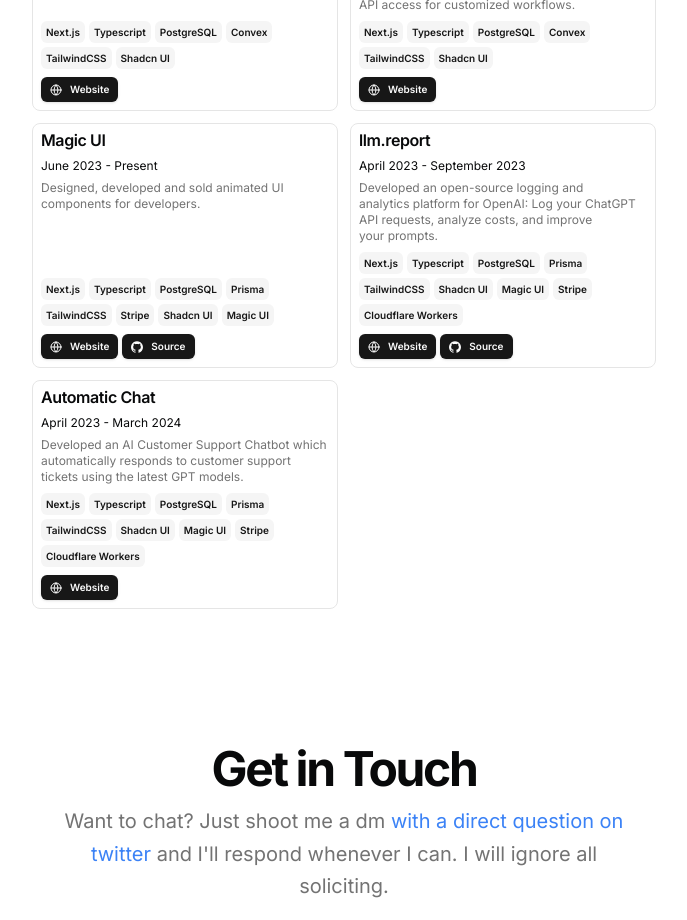
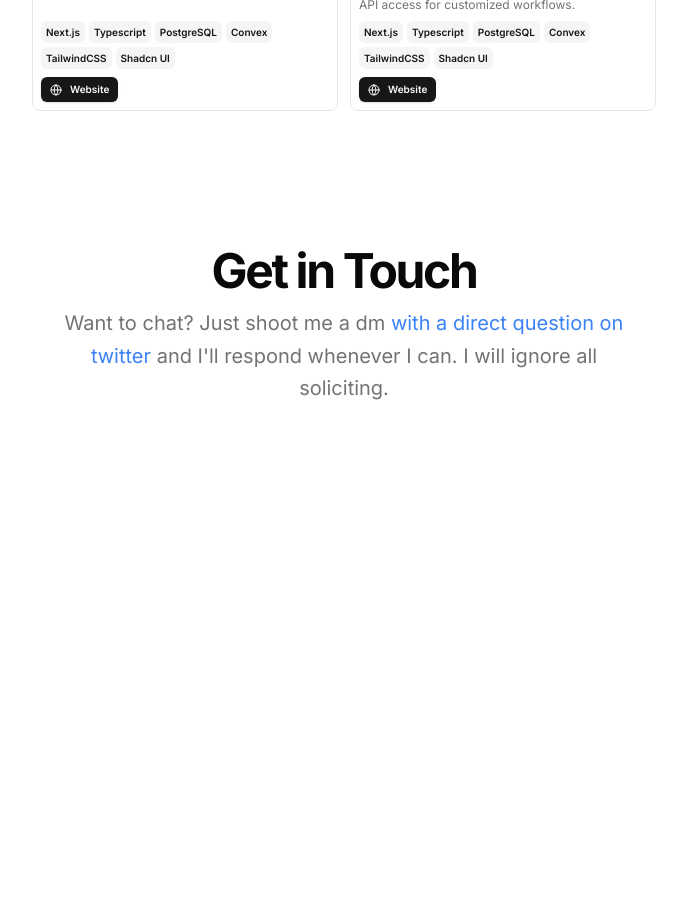
Before and after one commit to saadtresayyed10/new-portfolio, a Next.js app: page / in a window 1280 px wide. Shown: the part 1680-2600 px from the top of the page, without its empty margins (296-983 px from the left). After the commit the page ends 2235 px from the top, so only its background shows below. Built offline with nearby package versions, Linux system fonts and the light colour scheme.

Commit message:
Project done

```diff
--- a/src/data/resume.tsx
+++ b/src/data/resume.tsx
@@ -195,99 +195,5 @@
       video:
         "https://pub-83c5db439b40468498f97946200806f7.r2.dev/chat-collect.mp4",
     },
-    {
-      title: "Magic UI",
-      href: "https://magicui.design",
-      dates: "June 2023 - Present",
-      active: true,
-      description:
-        "Designed, developed and sold animated UI components for developers.",
-      technologies: [
-        "Next.js",
-        "Typescript",
-        "PostgreSQL",
-        "Prisma",
-        "TailwindCSS",
-        "Stripe",
-        "Shadcn UI",
-        "Magic UI",
-      ],
-      links: [
-        {
-          type: "Website",
-          href: "https://magicui.design",
-          icon: <Icons.globe className="size-3" />,
-        },
-        {
-          type: "Source",
-          href: "https://github.com/magicuidesign/magicui",
-          icon: <Icons.github className="size-3" />,
-        },
-      ],
-      image: "",
-      video: "https://cdn.magicui.design/bento-grid.mp4",
-    },
-    {
-      title: "llm.report",
-      href: "https://llm.report",
-      dates: "April 2023 - September 2023",
-      active: true,
-      description:
-        "Developed an open-source logging and analytics platform for OpenAI: Log your ChatGPT API requests, analyze costs, and improve your prompts.",
-      technologies: [
-        "Next.js",
-        "Typescript",
-        "PostgreSQL",
-        "Prisma",
-        "TailwindCSS",
-        "Shadcn UI",
-        "Magic UI",
-        "Stripe",
-        "Cloudflare Workers",
-      ],
-      links: [
-        {
-          type: "Website",
-          href: "https://llm.report",
-          icon: <Icons.globe className="size-3" />,
-        },
-        {
-          type: "Source",
-          href: "https://github.com/dillionverma/llm.report",
-          icon: <Icons.github className="size-3" />,
-        },
-      ],
-      image: "",
-      video: "https://cdn.llm.report/openai-demo.mp4",
-    },
-    {
-      title: "Automatic Chat",
-      href: "https://automatic.chat",
-      dates: "April 2023 - March 2024",
-      active: true,
-      description:
-        "Developed an AI Customer Support Chatbot which automatically responds to customer support tickets using the latest GPT models.",
-      technologies: [
-        "Next.js",
-        "Typescript",
-        "PostgreSQL",
-        "Prisma",
-        "TailwindCSS",
-        "Shadcn UI",
-        "Magic UI",
-        "Stripe",
-        "Cloudflare Workers",
-      ],
-      links: [
-        {
-          type: "Website",
-          href: "https://automatic.chat",
-          icon: <Icons.globe className="size-3" />,
-        },
-      ],
-      image: "",
-      video:
-        "https://pub-83c5db439b40468498f97946200806f7.r2.dev/automatic-chat.mp4",
-    },
   ],
 } as const;
```
